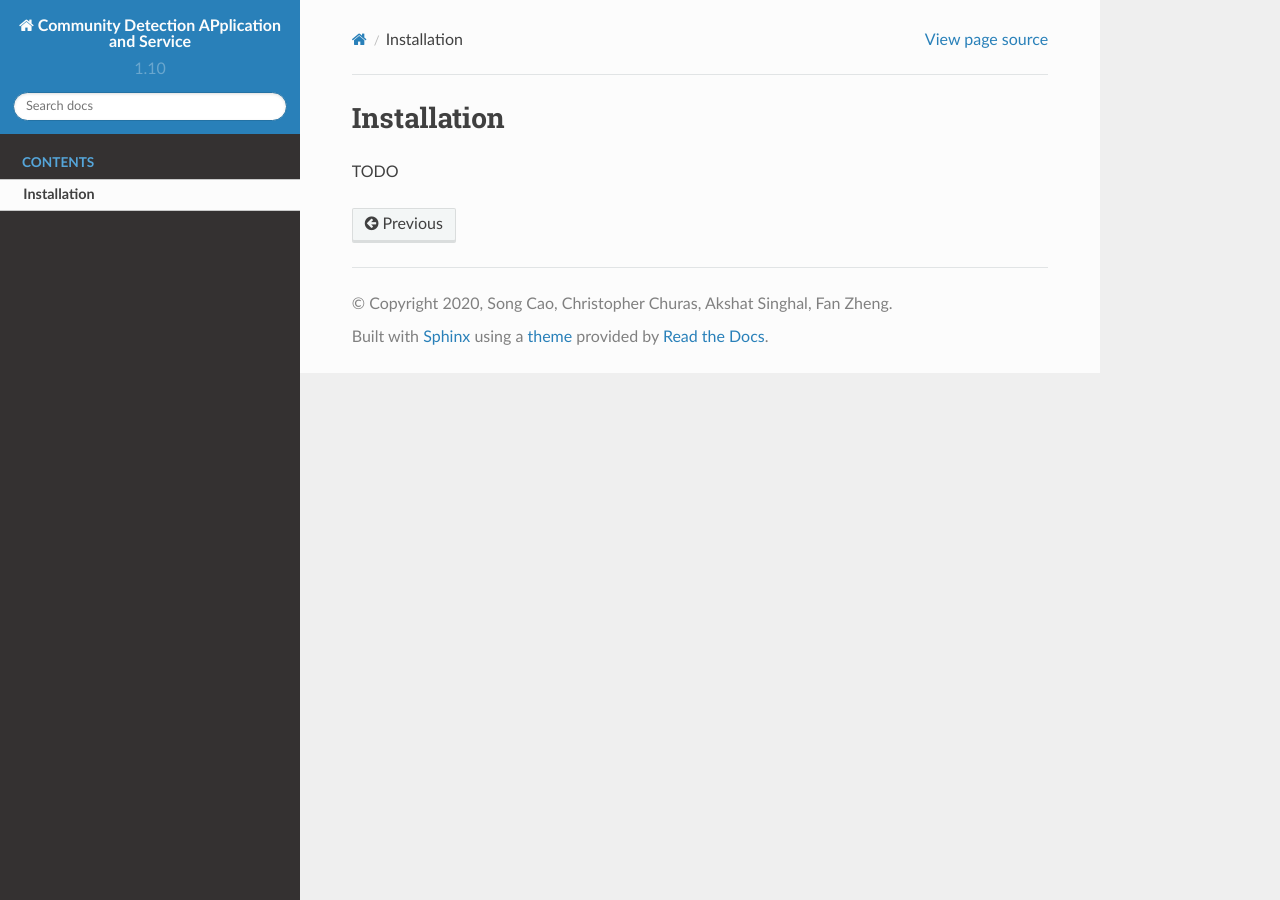
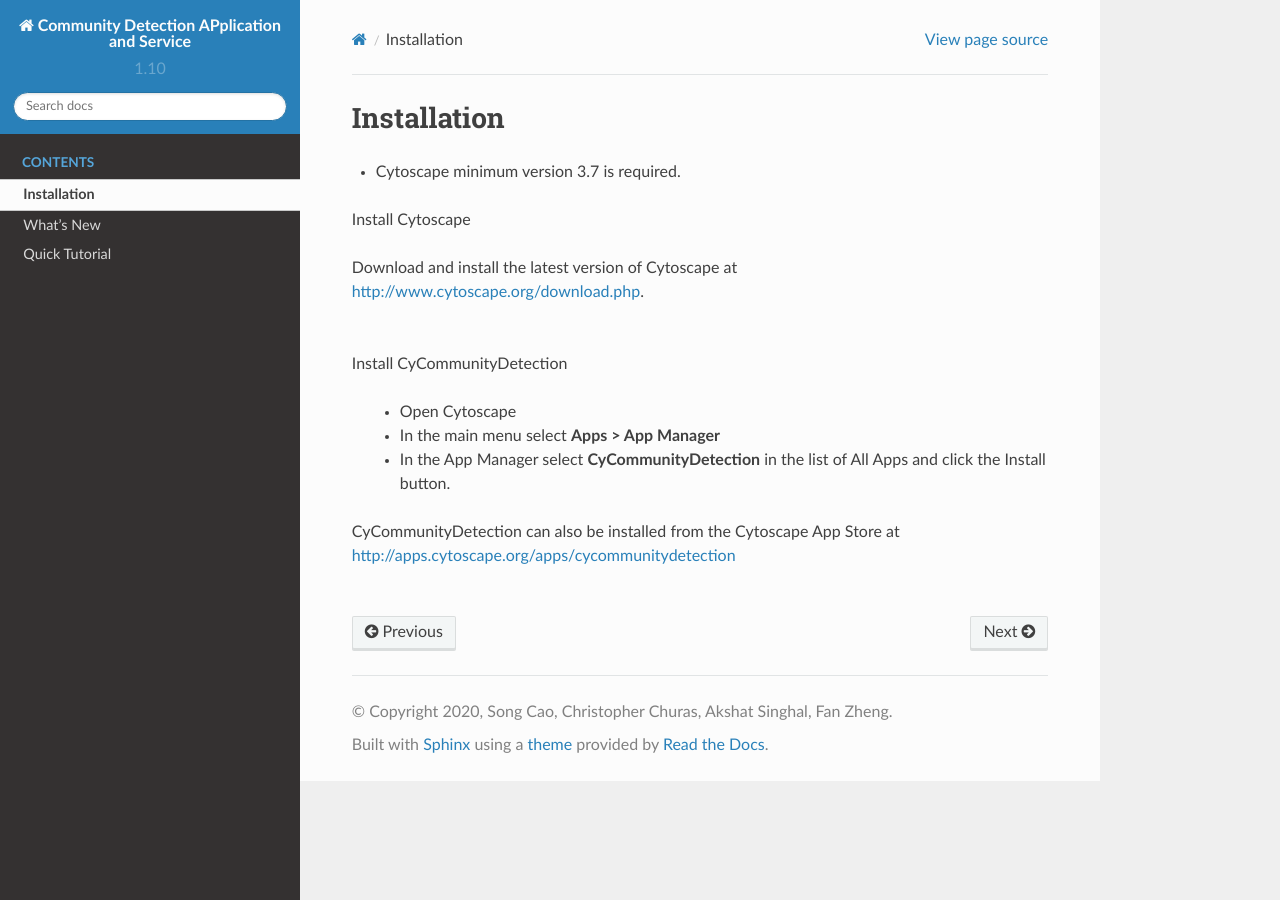
Before and after one commit to cytoscape/cy-community-detection, a Sphinx documentation site: the page built from docs/Installation.rst, in a window 1280 px wide. Built offline with Sphinx 7.4.7 and the Read the Docs theme 2.0.0, drawn with Linux system fonts in a browser that asks for light colours.

Commit message:
updated with quick tutorial and whatsnew links

```diff
--- a/docs/Installation.rst
+++ b/docs/Installation.rst
@@ -1,4 +1,21 @@
 Installation
---------------
+============
 
-TODO
+* Cytoscape minimum version 3.7 is required.
+
+Install Cytoscape
+
+| Download and install the latest version of Cytoscape at
+| http://www.cytoscape.org/download.php.
+|
+
+Install CyCommunityDetection
+
+    * Open Cytoscape
+    * In the main menu select **Apps > App Manager**
+    * In the App Manager select **CyCommunityDetection** in the list of All Apps and click the Install button.
+
+
+| CyCommunityDetection can also be installed from the Cytoscape App Store at
+| http://apps.cytoscape.org/apps/cycommunitydetection
+|
--- a/docs/index.rst
+++ b/docs/index.rst
@@ -33,3 +33,5 @@
    :caption: Contents
 
    Installation
+   WhatsNew
+   QuickTutorial
```
